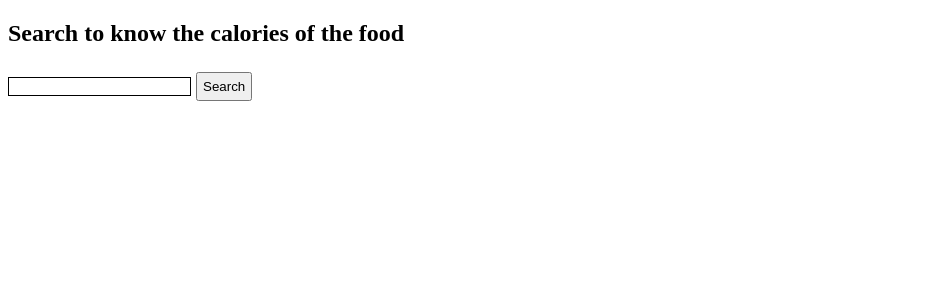
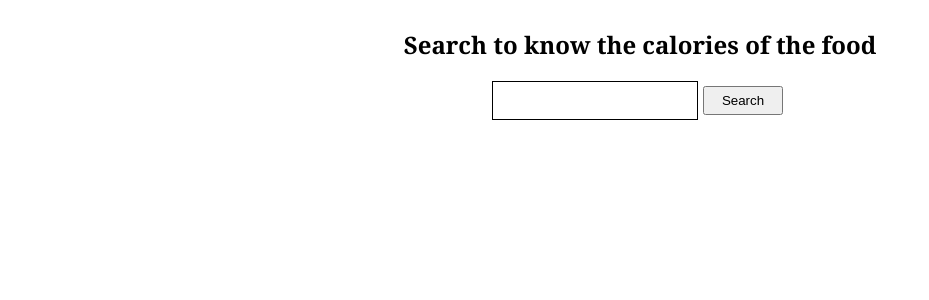
Before and after one commit to afnankb/Project2, a React (Create React App) app in the folder nutrition_data/: page / in a window 1280 px wide. Shown: the top 300 px of the page, without its empty margins (0-929 px from the left). Built offline with nearby package versions, Linux system fonts and the light colour scheme.

Commit message:
search again

```diff
--- a/nutrition_data/package.json
+++ b/nutrition_data/package.json
@@ -9,6 +9,7 @@
     "axios": "^0.19.2",
     "react": "^16.12.0",
     "react-dom": "^16.12.0",
+    "react-router-dom": "^5.1.2",
     "react-scripts": "3.4.0"
   },
   "scripts": {
--- a/nutrition_data/src/App.js
+++ b/nutrition_data/src/App.js
@@ -2,6 +2,7 @@
 import React from 'react';
 import axios from 'axios';
 import ElementList from './ElementList';
+
 
 // Define our App component calss
 class App extends React.Component{
@@ -10,7 +11,7 @@ class App extends React.Component{
     super(props);
     this.state ={
       userSearch : "" ,
-      ListOfElement : {} ,
+      ListOfElement :[] ,
       theState : false ,
       fav :[] ,
       cal : []
@@ -39,14 +40,22 @@ else {
   }}
 
   Search() {
+    this.setState({
+      theState : false ,
+
+
+    })
     axios.get(`https://api.edamam.com/api/food-database/parser?nutrition-type=logging&app_id=865851b7&app_key=5c70970d448fba3e868462bea11f3476&ingr=${this.state.userSearch}`)
       .then(res => {
 
         console.log(res.data)
         // console.log(res.data.parsed[0].food.nutrients.ENERC_KCAL)
+
         this.setState({
-          ListOfElement : res.data ,
+          ListOfElement: res.data ,
           theState : true ,
+
+
         })
 
       })
@@ -80,10 +89,10 @@ else {
   }
 
 
-  handleDeleteToggle = (item) => {
+  handleDeleteToggle = (item , Index ) => {
     console.log("in delete ")
-  const deleteItem = [...this.state.fav];
-  const itemIndex = deleteItem.indexOf(item)
+  const deleteItem = [this.state.fav];
+  const itemIndex = Index ;
 
   deleteItem.splice(itemIndex,1)
 
@@ -105,20 +114,25 @@ else {
 // What should the component render
 render(){
 
-
-
+console.log("start")
+ let start ;
    if (this.state.theState === true){
-   return <ElementList ListOfElement={this.state.ListOfElement} handleFaveToggle={this.handleFaveToggle}
+    start =  <ElementList ListOfElement={this.state.ListOfElement} handleFaveToggle={this.handleFaveToggle}
    handleCalToggle={this.handleCalToggle} faves={this.state.fav}  caloris={this.state.cal}
    handleDeleteToggle={this.handleDeleteToggle} handleDeleteALL={this.handleDeleteALL}/>
   }
 
 return (
   <div>
+
+    <div className='startText'>
       <h2> Search to know the calories of the food </h2>
+      </div>
+      <div className='search'>
       <input type="text" onChange={this.handelSearchChange}/>
       <button type="button" onClick={() => this.Search()}> Search </button>
-
+      </div>
+        {start}
       </div>
 )
 }
--- a/nutrition_data/src/ElementList.js
+++ b/nutrition_data/src/ElementList.js
@@ -48,10 +48,12 @@ render(){
 <button type="button" onClick={() => this.clickFoveritList()} > foverit list  </button>
 <button type="button" onClick={() => this.clickcalorisList()}  > total calorus </button>
 </div>
+
  <PrintFirstElement  firstElement={this.props.ListOfElement.hints} handleFaveToggle={this.props.handleFaveToggle}
  handleCalToggle={this.props.handleCalToggle} fovoritListClick={this.state.fovoritListClick}
  favorit={this.props.faves} caloris={this.props.caloris} calorisListClick={this.state.calorisListClick}
- handleDeleteToggle={this.props.handleDeleteToggle} handleDeleteALL={this.props.handleDeleteALL}/>
+ handleDeleteToggle={this.props.handleDeleteToggle} handleDeleteALL={this.props.handleDeleteALL}
+ />
 
 </div>
   )
--- a/nutrition_data/src/GetFood.js
+++ b/nutrition_data/src/GetFood.js
@@ -48,6 +48,7 @@ render(){
       iconURL = require('../src/after.png');
   }
 
+
     return (
         <div>
 
--- a/nutrition_data/src/foverit.js
+++ b/nutrition_data/src/foverit.js
@@ -14,7 +14,7 @@ class foverit extends React.Component{
 
        deleteFav  = e => {
 
-        this.props.handleDeleteToggle(this.state.element);
+        this.props.handleDeleteToggle(this.state.element,this.props.Index);
          console.log(this.state.element)
 
        }
--- a/nutrition_data/src/index.css
+++ b/nutrition_data/src/index.css
@@ -1,7 +1,7 @@
 input {
 
 border: 1px solid black;
-
+width: 200px;
 }
 
 
@@ -61,3 +61,23 @@ button{
     margin: 5px ;
     padding: 5px;
 }
+
+
+.search{
+
+    display: flex;
+    justify-content : center;
+
+}
+
+.startText{
+
+    display: flex;
+    justify-content : center;
+    font-family: Cambria, Cochin, Georgia, Times, 'Times New Roman', serif;
+
+}
+.search button {
+    width: 80px;
+
+}
--- a/nutrition_data/src/printFirstElement.js
+++ b/nutrition_data/src/printFirstElement.js
@@ -29,7 +29,8 @@ render(){
          theFoveritElement = this.props.favorit.map((theElment,index)=>{
             console.log("inside return ")
             console.log(theElment)
-            return ( <Foverit firstElementArray={theElment}  key={index}  handleDeleteToggle={this.props.handleDeleteToggle} />)
+            // console.log("the index "+index)
+            return ( <Foverit firstElementArray={theElment}  key={index} TheIndex={index}  handleDeleteToggle={this.props.handleDeleteToggle} />)
          })
 
     }
@@ -51,7 +52,8 @@ render(){
     else {
         allItem = this.props.firstElement.map((first,index )=>{
 
-         return ( <GetFood firstElementArray={first.food}  key={index}  handleFaveToggle={this.props.handleFaveToggle} handleCalToggle={this.props.handleCalToggle} />)
+         return ( <GetFood firstElementArray={first.food}  key={index}  handleFaveToggle={this.props.handleFaveToggle} handleCalToggle={this.props.handleCalToggle}
+         />)
     })
 
      }
```
Also changed, not shown: 1 other file (tests, documents, lock files or other folders).
